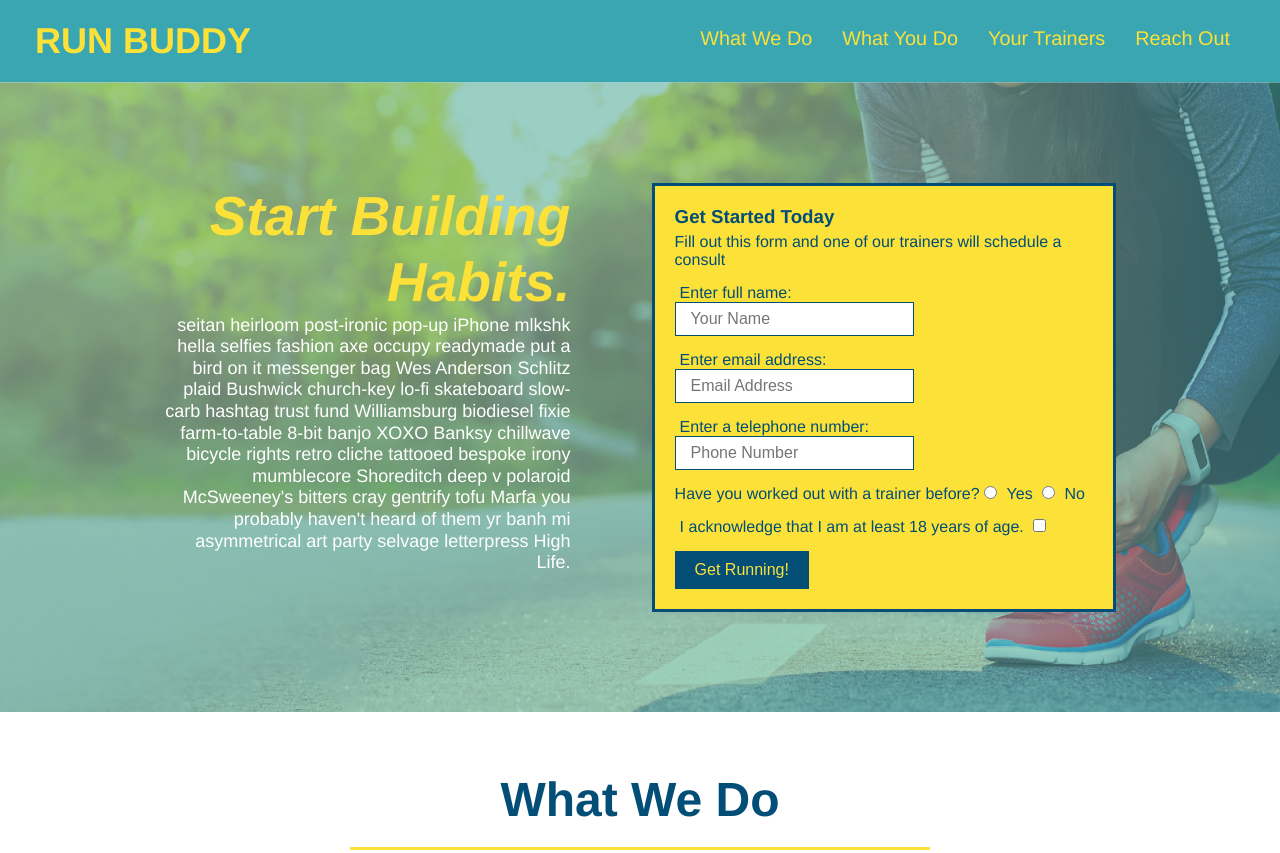
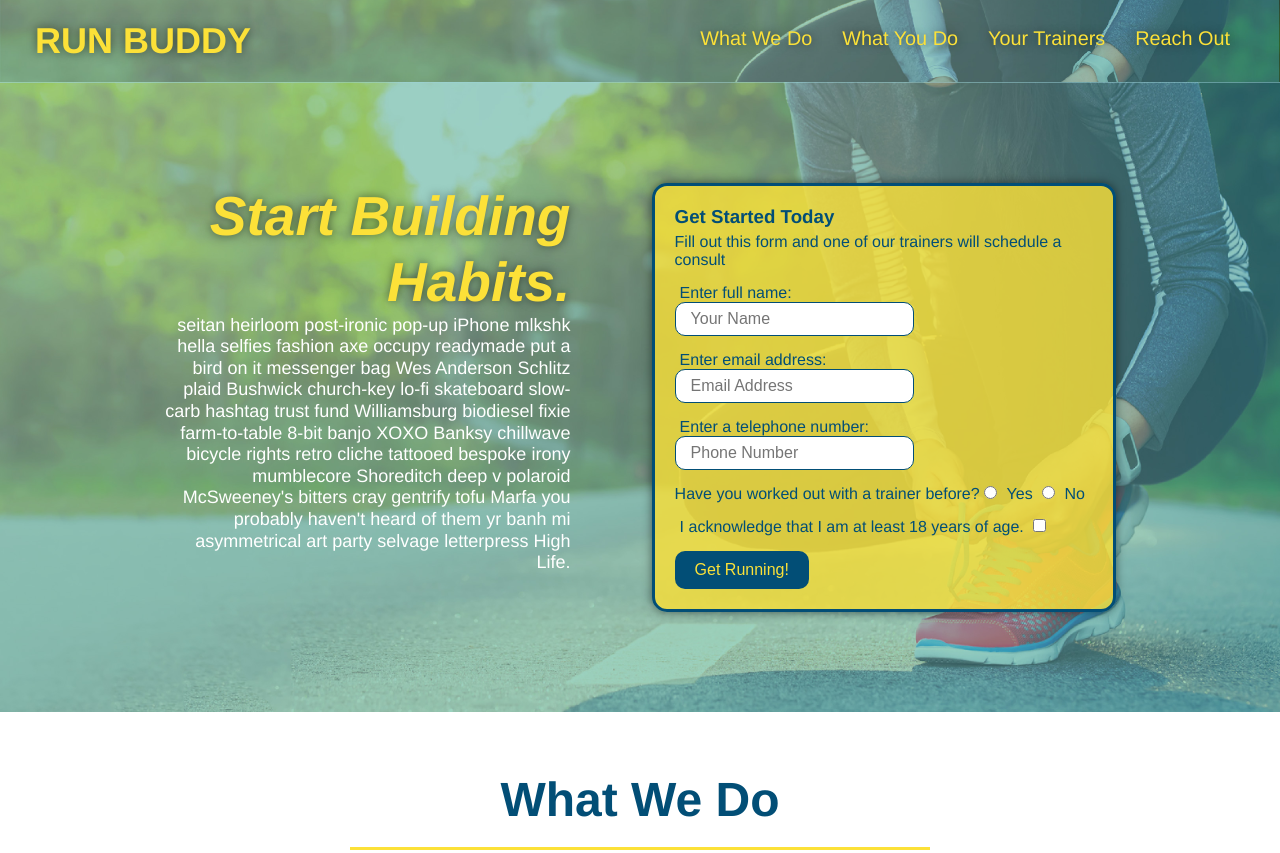
Before and after one commit to rjblake88/run-buddy, a plain HTML site: page index.html in a window 1280 px wide. Shown: the top 853 px of the page. Drawn offline with Linux system fonts and the light colour scheme.

Commit message:
added aesthetics to css using pseudo-classes

```diff
--- a/assets/css/style.css
+++ b/assets/css/style.css
@@ -14,12 +14,21 @@ header {
     display: flex;
     justify-content: space-between;
     flex-wrap: wrap;
+    position: -webkit-sticky;
+    position: sticky;
+    top: 0;
+    background-image: url("../images/hero-bg (1).jpg") ;
+    background-size: cover;
+    background-position: center;
+    background-attachment: fixed;
+    background-position: 80%;
 }
 header h1 {
     font-weight: bold;
     font-size: 36px;
     color: #fce138;
     margin: 0;
+    text-shadow: 0 0 10px rgba(0, 0, 0, 0.5)
 }
 
 header a {
@@ -43,6 +52,7 @@ header nav ul li a {
     padding: 10px 15px;
     font-weight: lighter;
     font-size: 1.55vw;
+    text-shadow: 0 0 10px rgba(0, 0, 0, 0.5);
 }
 
 footer {
@@ -83,6 +93,8 @@ section {
     justify-content: center;
     flex-wrap: wrap;
     align-items: flex-start;
+    background-attachment: fixed;
+    background-position: 80%;
 }
 
 .hero-cta {
@@ -98,15 +110,18 @@ section {
     font-style: italic;
     font-size: 55px;
     color: #fce138;
+    text-shadow: 0 0 10px rgba(0, 0, 0, 0.5);
 }
 
 .hero-form {
-    background-color: #fce138;
+    background-color: rgba(252, 225, 56, 0.8);
     padding: 20px;
     color: #024e76;
     border: solid 3px #024e76;
     width: 40%;
     margin: 3.5%;
+    box-shadow: 0 0 10px rgba(0, 0, 0, 0.5);
+    border-radius: 15px;
 }
 
 .herp-form h3 {
@@ -126,6 +141,7 @@ section {
     color: #024e76;
     width: 1005;
     margin-bottom: 15px;
+    border-radius: 10px;
 }
 
 .hero-form label {
@@ -138,6 +154,7 @@ section {
     border: none;
     padding: 10px 20px;
     font-size: 16px;
+    border-radius: 10px;
 }
 
 .intro p {
@@ -313,6 +330,7 @@ section {
     width: 100%;
     margin-bottom: 15px;
     margin-top: 5px;
+    border-radius: 10px;
 }
 
 .contact-form button {
@@ -323,6 +341,7 @@ section {
     text-align: center;
     padding: 15px 0;
     font-size: 16px;
+    border-radius: 10px;
 }
 
 .contact-info a {
@@ -339,6 +358,7 @@ section {
     header {
         padding-bottom: 0;
         justify-content: center;
+        position: relative;
     }
 
     header h1 {
```
